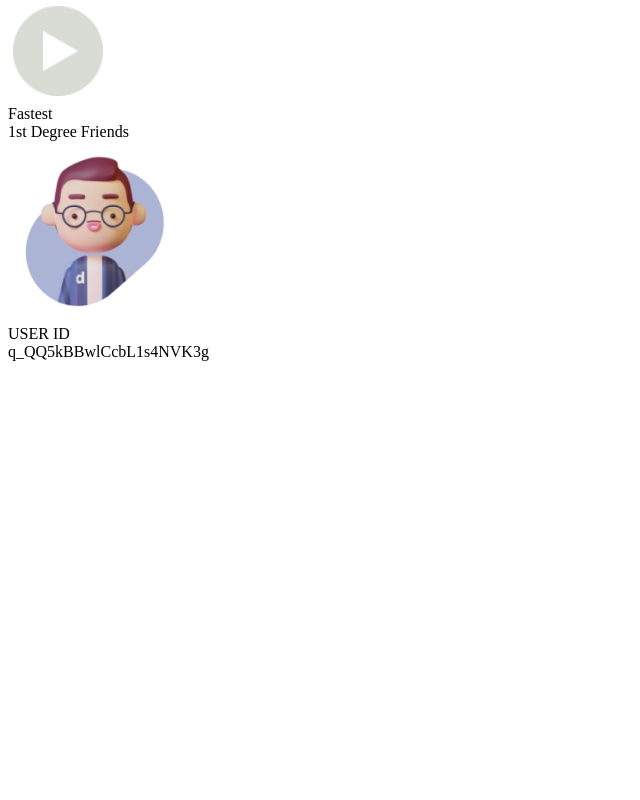
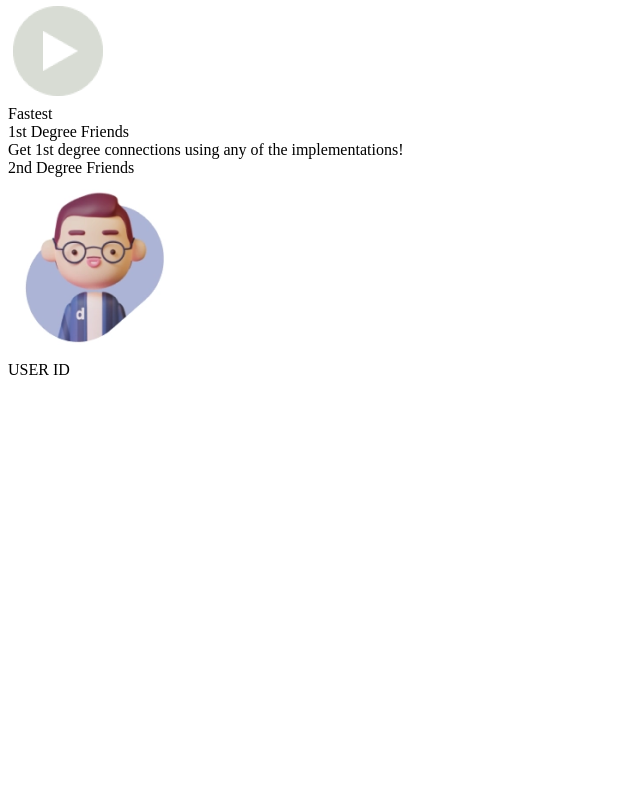
Before and after one commit to felicepng/yelpfriends, a Next.js app in the folder client/: page / in a window 1280 px wide. Shown: the part 1520-2320 px from the top of the page, without its empty margins (0-640 px from the left). Built offline with nearby package versions, Linux system fonts and the light colour scheme.

Commit message:
first degree friends mapping

```diff
--- /dev/null
+++ b/client/components/FirstDegree.js
@@ -0,0 +1,34 @@
+import React, { useEffect, useState } from 'react'
+import UserCard from './UserCard'
+
+const FirstDegree = (props) => {
+
+    const { firstDegree } = props;
+
+    return (
+        <div className="p-6 bg-gray-50 rounded-3xl col-span-1">
+            <div className="flex items-center text-gray-500 font-semibold">
+                1st Degree Friends
+            </div>
+            <div className="mt-6 mb-2 h-96 overflow-y-scroll">
+                {
+                    firstDegree?.map((friend, index) => {
+                        // console.log(friend);
+                        return (
+                            <UserCard key={index} userId={friend} />
+                        )
+                    }
+                    )
+                }
+                {
+                    firstDegree.length == 0 &&
+                    <div className="flex text-gray-500 font-semibold items-center h-full text-center">
+                        Get 1st degree connections using any of the implementations!
+                    </div>
+                }
+            </div>
+        </div>
+    )
+}
+
+export default FirstDegree
--- /dev/null
+++ b/client/components/SecondDegree.js
@@ -0,0 +1,36 @@
+import React from 'react'
+
+const SecondDegree = (props) => {
+
+    const {secondDegree} = props;
+
+    return (
+        <div className="p-6 bg-gray-50 rounded-3xl col-span-1">
+            <div className="flex items-center text-gray-500 font-semibold">
+                2nd Degree Friends
+            </div>
+            <div className="mt-6 mb-2 h-96 overflow-y-scroll">
+                {
+                    // secondDegree. ((value, key) => {
+                    //     console.log(value);
+                    //     return (
+                    //         <UserCard key={key}/>
+                    //     )
+                    // }
+                    // )
+                    // secondDegree?.map(value => {
+                    //     console.log(value);
+                    // })
+                }
+                {
+                    secondDegree === {} &&
+                    <div className="flex text-gray-500 font-semibold items-center h-full text-center">
+                        Get 2nd degree connections using any of the implementations!
+                    </div>
+                }
+            </div>
+        </div>
+    )
+}
+
+export default SecondDegree
--- a/client/components/UserCard.js
+++ b/client/components/UserCard.js
@@ -1,11 +1,11 @@
-const UserCard = () => {
+const UserCard = (props) => {
   return (
     <div className="bg-white shadow rounded-2xl h-16 mb-4 px-4 w-full flex justify-between items-center">
       <div className="flex items-center">
         <img src={`/users/${Math.floor(Math.random() * 10)}.png`} className="h-11 mr-3" />
         <div>
           <div className="text-gray-500 text-xs font-bold">USER ID</div>
-          <div className="text-gray-500 text-sm">q_QQ5kBBwlCcbL1s4NVK3g</div>
+          <div className="text-gray-500 text-sm">{props.userId}</div>
         </div>
       </div>
       <div className="flex items-center bg-theme rounded-full text-white pb-1 px-2 cursor-pointer hover:bg-gray-400">
--- a/client/pages/index.js
+++ b/client/pages/index.js
@@ -7,12 +7,14 @@ import LoadData from '../components/LoadData'
 import UserIdInput from '../components/UserIdInput'
 import DegFriends from '../components/DegFriends'
 import Tree from '../components/Tree'
+import FirstDegree from '../components/FirstDegree'
+import SecondDegree from '../components/SecondDegree'
 
 export default function Home() {
 
   const [userId, setUserId] = useState("q_QQ5kBBwlCcbL1s4NVK3g");
   const [firstDegree, setFirstDegree] = useState([]);
-  const [secondDegree, setSecondDegree] = useState([]);
+  const [secondDegree, setSecondDegree] = useState({});
 
   return (
     <div>
@@ -66,9 +68,12 @@ export default function Home() {
             </div>
 
             <div className="col-span-3 grid grid-cols-2 gap-x-8">
-              <DegFriends title="1st Degree Friends" />
+              <FirstDegree {...{ firstDegree }} />
               <DegFriends title="2nd Degree Friends" />
+              {/* <SecondDegree {...{ secondDegree }} /> */}
             </div>
+            <button onClick={() => { console.log(firstDegree) }} >Check first deg </button>
+            <button onClick={() => { console.log(secondDegree) }} >Check second deg </button>
 
           </div>
         </div>
```
